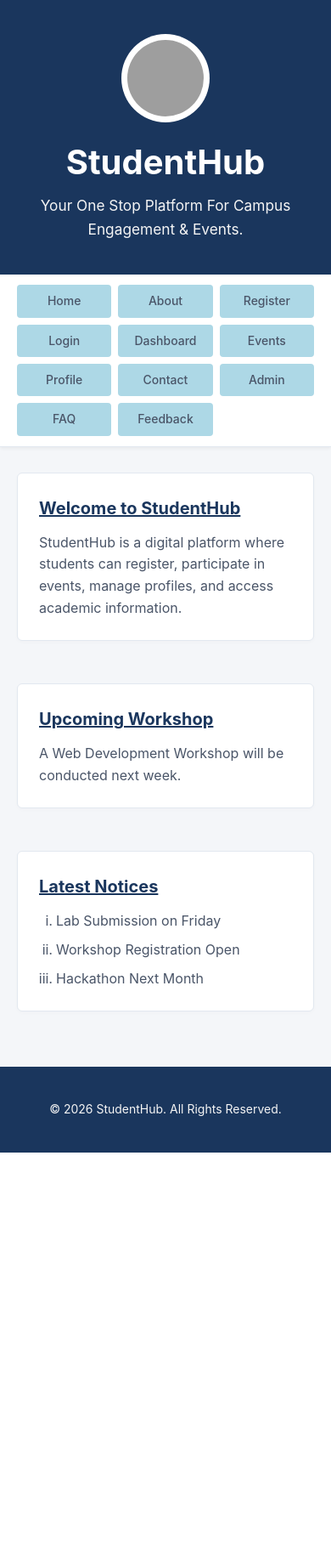
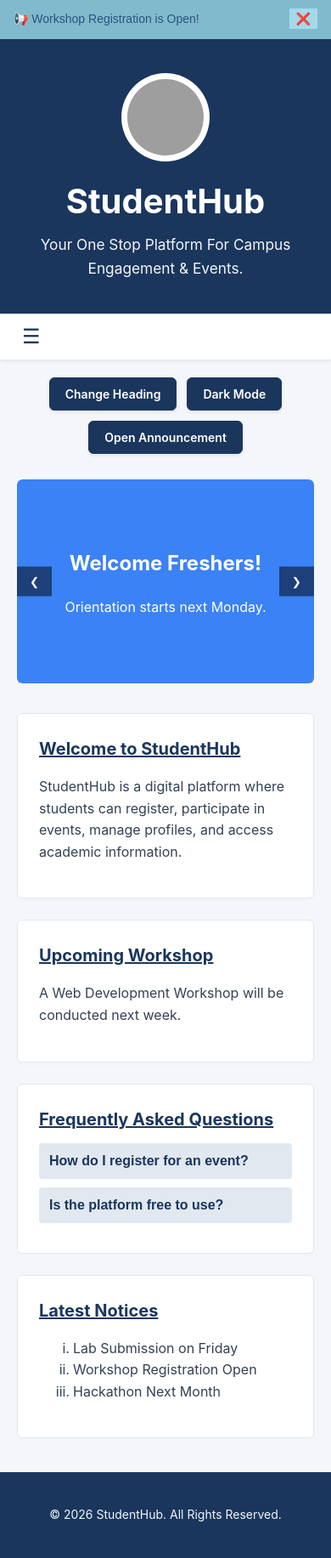
Before and after one commit to 25it093ShivamShah/StudentHub, a PHP site: page /pages/index.html in a window 390 px wide. Shown: the whole page at 85% size. Before the commit the page ends 1356 px from the top, so only its background shows below. Run offline with PHP 8.4, Linux system fonts and the light colour scheme; grey boxes are pictures that could not be loaded.

Commit message:
Completed Practical 4

```diff
--- a/css/style.css
+++ b/css/style.css
@@ -1,9 +1,58 @@
+#notification {
+  display: flex;
+  align-items: center;
+  justify-content: space-between;
+  background-color: rgb(130, 186, 205);
+  color: #2c5282;
+  border-bottom: 2px solid rgb(130, 186, 205);
+  padding: 10px 16px;
+  font-family: sans-serif;
+  font-size: 14px;
+}
+
+#closeBtn {
+  background: rgb(163, 217, 235);
+  border: none;
+  color: #2c5282;
+  cursor: pointer;
+  font-size: 14px;
+  padding: 4px 8px;
+}
+
+.controls-bar {
+  display: flex;
+  justify-content: center;
+  align-items: center;
+  gap: 12px;
+  flex-wrap: wrap;
+  padding: 0 20px;
+}
+
+.controls-bar button {
+  font-family: 'Inter', -apple-system, sans-serif;
+  font-size: 14px;
+  font-weight: 600;
+  color: #ffffff;
+  background-color: #1a365d;
+  border: 1px solid #1a365d;
+  border-radius: 6px;
+  padding: 10px 18px;
+  cursor: pointer;
+  box-shadow: 0 2px 4px rgba(0, 0, 0, 0.08);
+  transition: all 0.2s ease-in-out;
+}
+
+.controls-bar button:hover {
+  background-color: #2b6cb0;
+}
+
 body {
   margin: 0;
   background-color: #f4f6f9;
   font-family: -apple-system, sans-serif;
   color: #334155;
   line-height: 1.6;
+  transition: background-color 0.3s, color 0.3s;
 }
 
 header {
@@ -14,6 +63,7 @@ header {
   text-align: center;
   padding: 40px 20px;
   background-color: #1a365d;
+  transition: background-color 0.3s;
 }
 
 header img {
@@ -28,7 +78,6 @@ header img {
 }
 
 header h1 {
-  font-family: 'Poppins', -apple-system, sans-serif;
   font-size: 40px;
   font-weight: 700;
   color: #ffffff;
@@ -36,30 +85,40 @@ header h1 {
 }
 
 header p {
-  font-family: 'Inter', -apple-system, sans-serif;
   font-size: 1.08rem;
   color: whitesmoke;
   margin: 0;
 }
 
 nav {
-  display: grid;
-  grid-template-columns: repeat(auto-fit, minmax(90px, 1fr));
-  width: 100%;
-  box-sizing: border-box;
-  gap: 8px;
-  padding: 12px 20px;
   background-color: #ffffff;
   border-bottom: 1px solid #e2e8f0;
   box-shadow: 0 2px 4px rgba(0, 0, 0, 0.05);
   position: sticky;
   top: 0;
   z-index: 1000;
+  transition: background-color 0.3s;
+  padding: 12px 20px;
 }
 
-nav a {
+#hamburger {
+  display: none;
+  background: none;
+  border: none;
+  font-size: 24px;
+  cursor: pointer;
+  color: #1a365d;
+}
+
+#navLinks {
+  display: grid;
+  grid-template-columns: repeat(auto-fit, minmax(90px, 1fr));
+  gap: 8px;
+  width: 100%;
+}
+
+#navLinks a {
   text-align: center;
-  font-family: 'Inter', -apple-system, sans-serif;
   font-size: 14px;
   font-weight: 500;
   color: #4a5568;
@@ -70,16 +129,11 @@ nav a {
   white-space: nowrap;
   overflow: hidden;
   text-overflow: ellipsis;
-  transition: color 0.2s ease, background-color 0.2s ease;
 }
 
-nav a:hover {
+#navLinks a:hover {
   color: #2b6cb0;
   background-color: rgb(130, 186, 205);
-}
-
-hr {
-  display: none;
 }
 
 main {
@@ -91,39 +145,82 @@ main {
   gap: 25px;
 }
 
+.slider {
+  grid-column: 1 / -1;
+  position: relative;
+  overflow: hidden;
+  border-radius: 6px;
+  margin-bottom: 10px;
+}
+
+.slide {
+  display: none;
+}
+
+.slide.active {
+  display: block;
+}
+
+.slider-controls {
+  position: absolute;
+  top: 50%;
+  width: 100%;
+  display: flex;
+  justify-content: space-between;
+  transform: translateY(-50%);
+}
+
+.slider-controls button {
+  background: rgba(0,0,0,0.5);
+  color: white;
+  border: none;
+  padding: 10px 15px;
+  cursor: pointer;
+}
+
+.faq-item {
+  margin-bottom: 10px;
+}
+
+.faq-question {
+  width: 100%;
+  text-align: left;
+  padding: 12px;
+  background-color: #e2e8f0;
+  border: none;
+  cursor: pointer;
+  font-size: 16px;
+  border-radius: 4px;
+  color: #1a365d;
+  font-weight: bold;
+}
+
+.faq-answer {
+  display: none;
+  padding: 12px;
+  background-color: #f8fafc;
+  border: 1px solid #e2e8f0;
+  border-top: none;
+  border-radius: 0 0 4px 4px;
+}
+
+.faq-answer.show {
+  display: block;
+}
+
 section, article, aside {
   background-color: #ffffff;
   padding: 25px;
   border-radius: 6px;
   border: 1px solid #e2e8f0;
-  margin-bottom: 25px;
   box-shadow: 0 2px 4px rgba(0, 0, 0, 0.02);
+  transition: background-color 0.3s, border-color 0.3s;
 }
 
 section h2, article h3, aside h3 {
-  color: #1a365d;
   margin-top: 0;
   margin-bottom: 12px;
   font-size: 20px;
-}
-
-section p, article p {
-  color: #4a5568;
-  margin: 0;
-}
-
-aside ol {
-  margin: 0;
-  padding-left: 20px;
-  color: #4a5568;
-}
-
-aside li {
-  margin-bottom: 8px;
-}
-
-aside li:last-child {
-  margin-bottom: 0;
 }
 
 footer {
@@ -133,10 +230,117 @@ footer {
   color: whitesmoke;
   font-size: 14px;
   margin-top: 40px;
+  transition: background-color 0.3s;
+}
+
+.modal {
+  display: none;
+  position: fixed;
+  z-index: 2000;
+  left: 0;
+  top: 0;
+  width: 100%;
+  height: 100%;
+  background-color: rgba(0,0,0,0.6);
+}
+
+.modal-content {
+  background-color: #fff;
+  margin: 10% auto;
+  padding: 25px;
+  border-radius: 8px;
+  width: 80%;
+  max-width: 500px;
+}
+
+.close-modal {
+  color: #aaa;
+  float: right;
+  font-size: 28px;
+  font-weight: bold;
+  cursor: pointer;
+}
+
+.close-modal:hover {
+  color: #000;
 }
 
 @media (max-width: 768px) {
   main {
     grid-template-columns: 1fr;
   }
+  #hamburger {
+    display: block;
+  }
+  #navLinks {
+    display: none;
+    grid-template-columns: 1fr;
+    margin-top: 10px;
+  }
+  #navLinks.show {
+    display: grid;
+  }
 }
+
+body.dark-mode {
+  background-color: #0f172a;
+  color: #cbd5e1;
+}
+
+body.dark-mode header,
+body.dark-mode footer {
+  background-color: #020617;
+}
+
+body.dark-mode nav,
+body.dark-mode section,
+body.dark-mode article,
+body.dark-mode aside {
+  background-color: #1e293b;
+  border-color: #334155;
+}
+
+body.dark-mode #hamburger {
+  color: #cbd5e1;
+}
+
+body.dark-mode nav a {
+  background-color: #334155;
+  color: #e2e8f0;
+}
+
+body.dark-mode nav a:hover {
+  background-color: #475569;
+  color: #ffffff;
+}
+
+body.dark-mode section h2,
+body.dark-mode article h3,
+body.dark-mode aside h3 {
+  color: #93c5fd !important;
+}
+
+body.dark-mode section p,
+body.dark-mode article p,
+body.dark-mode aside ol {
+  color: #cbd5e1;
+}
+
+body.dark-mode .faq-question {
+  background-color: #334155;
+  color: #93c5fd;
+}
+
+body.dark-mode .faq-answer {
+  background-color: #0f172a;
+  border-color: #334155;
+}
+
+body.dark-mode .modal-content {
+  background-color: #1e293b;
+  color: #cbd5e1;
+}
+
+body.dark-mode .close-modal:hover {
+  color: #fff;
+}
--- a/pages/index.html
+++ b/pages/index.html
@@ -1,52 +1,101 @@
-<!DOCTYPE html
+<!DOCTYPE html>
 <html lang="en">
 <head>
     <meta charset="UTF-8">
     <meta name="viewport" content="width=device-width, initial-scale=1.0">
     <title>StudentHub - Home</title>
+    <link rel="icon" type="image/png" href="/images/favicon.png">
     <link rel="stylesheet" href="/css/style.css">
-    <link rel="icon" type="image/png" href="/images/favicon.png">
 </head>
 <body>
+    <div id="notification">
+        <span>📢 Workshop Registration is Open!</span>
+        <button id="closeBtn">❌</button>
+    </div>
+
     <header>
-        <img src="/images/logo.png" alt="Studenthub Logo" height="200">
+        <img src="/images/logo.png" alt="Studenthub Logo" height="200" onerror="this.src='https://via.placeholder.com/90'">
         <h1>StudentHub</h1>
         <p>Your One Stop Platform For Campus Engagement & Events.</p>
     </header>
+
     <nav>
-        <a href="index.html" title="Home">Home</a>
-        <a href="about.html" title="About" target="_blank">About</a>
-        <a href="register.html" title="Register" target="_blank">Register</a>
-        <a href="login.html" title="Login" target="_blank">Login</a>
-        <a href="dashboard.html" title="Dashboard" target="_blank">Dashboard</a>
-        <a href="events.html" title="Events" target="_blank">Events</a>
-        <a href="profile.html" title="Profile" target="_blank">Profile</a>
-        <a href="contact.html" title="Contact" target="_blank">Contact</a>
-        <a href="admin.html" title="Admin" target="_blank">Admin</a>
-        <a href="faq.html" title="FAQ" target="_blank">FAQ</a>
-        <a href="feedback.html" title="Feedback">Feedback</a>
+        <button id="hamburger">☰</button>
+        <div id="navLinks">
+            <a href="index.html">Home</a>
+            <a href="about.html">About</a>
+            <a href="register.html">Register</a>
+            <a href="login.html">Login</a>
+            <a href="dashboard.html">Dashboard</a>
+            <a href="events.html">Events</a>
+            <a href="profile.html">Profile</a>
+            <a href="contact.html">Contact</a>
+            <a href="admin.html">Admin</a>
+            <a href="faq.html">FAQ</a>
+            <a href="feedback.html">Feedback</a>
+        </div>
     </nav>
-    <hr>
+
+    <div class="controls-bar" style="text-align: center; margin: 20px 0;">
+        <button id="changeBtn">Change Heading</button>
+        <button id="theamBtn">Dark Mode</button>
+        <button id="openModeBtn">Open Announcement</button>
+    </div>
+
     <main>
+        <div class="slider">
+            <div class="slide active">
+                <div style="background:#3b82f6;color:white;padding:60px 20px;text-align:center;border-radius:6px;">
+                    <h2>Welcome Freshers!</h2>
+                    <p>Orientation starts next Monday.</p>
+                </div>
+            </div>
+            <div class="slide">
+                <div style="background:#10b981;color:white;padding:60px 20px;text-align:center;border-radius:6px;">
+                    <h2>Tech Symposium 2026</h2>
+                    <p>Register now for early bird access.</p>
+                </div>
+            </div>
+            <div class="slide">
+                <div style="background:#f59e0b;color:white;padding:60px 20px;text-align:center;border-radius:6px;">
+                    <h2>Campus Hackathon</h2>
+                    <p>Compete and win amazing prizes!</p>
+                </div>
+            </div>
+            <div class="slider-controls">
+                <button id="prevSlide">❮</button>
+                <button id="nextSlide">❯</button>
+            </div>
+        </div>
+
         <section>
-            <h2 style="text-decoration: underline; color:#1a365d ;">Welcome to StudentHub</h2>
+            <h2 style="text-decoration: underline; color:#1a365d;">Welcome to StudentHub</h2>
+            <p>StudentHub is a digital platform where students can register, participate in events, manage profiles, and access academic information.</p>
+        </section>
 
-            <p>
-                StudentHub is a digital platform where students can register,
-                participate in events, manage profiles, and access academic information.
-            </p>
-        </section>
         <article>
-            <h3 style="text-decoration: underline; color:#1a365d ;">Upcoming Workshop</h3>
-
-            <p>
-                A Web Development Workshop will be conducted next week.
-            </p>
+            <h3 style="text-decoration: underline; color:#1a365d;">Upcoming Workshop</h3>
+            <p>A Web Development Workshop will be conducted next week.</p>
         </article>
 
+        <section>
+            <h2 style="text-decoration: underline; color:#1a365d;">Frequently Asked Questions</h2>
+            <div class="faq-item">
+                <button class="faq-question">How do I register for an event?</button>
+                <div class="faq-answer">
+                    <p>Navigate to the Events tab, select your preferred event, and click on 'Register Now'.</p>
+                </div>
+            </div>
+            <div class="faq-item">
+                <button class="faq-question">Is the platform free to use?</button>
+                <div class="faq-answer">
+                    <p>Yes, StudentHub is completely free for all currently enrolled students.</p>
+                </div>
+            </div>
+        </section>
+
         <aside>
-            <h3 style="text-decoration: underline; color:#1a365d ;">Latest Notices</h3>
-
+            <h3 style="text-decoration: underline; color:#1a365d;">Latest Notices</h3>
             <ol type="i">
                 <li>Lab Submission on Friday</li>
                 <li>Workshop Registration Open</li>
@@ -54,8 +103,19 @@
             </ol>
         </aside>
     </main>
+
     <footer>
         <p>&copy; 2026 StudentHub. All Rights Reserved.</p>
     </footer>
+
+    <div id="myModal" class="modal">
+        <div class="modal-content">
+            <span class="close-modal">×</span>
+            <h2>Important Announcement</h2>
+            <p>The campus library will be closed this weekend for maintenance. Please plan your study schedules accordingly.</p>
+        </div>
+    </div>
+
+    <script src="/js/script.js"></script>
 </body>
 </html>
```
Also changed, not shown: js/script.js (added, +88 -0 lines), 1 other file.
